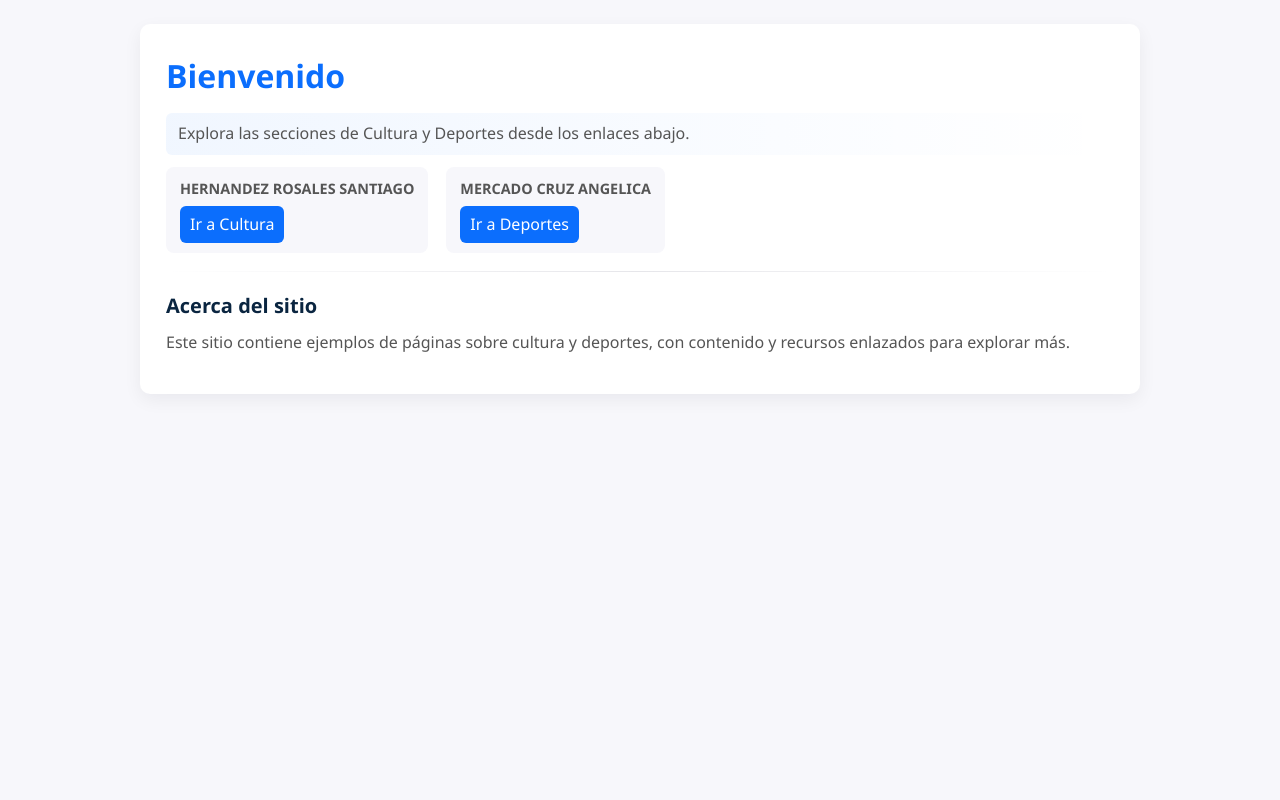
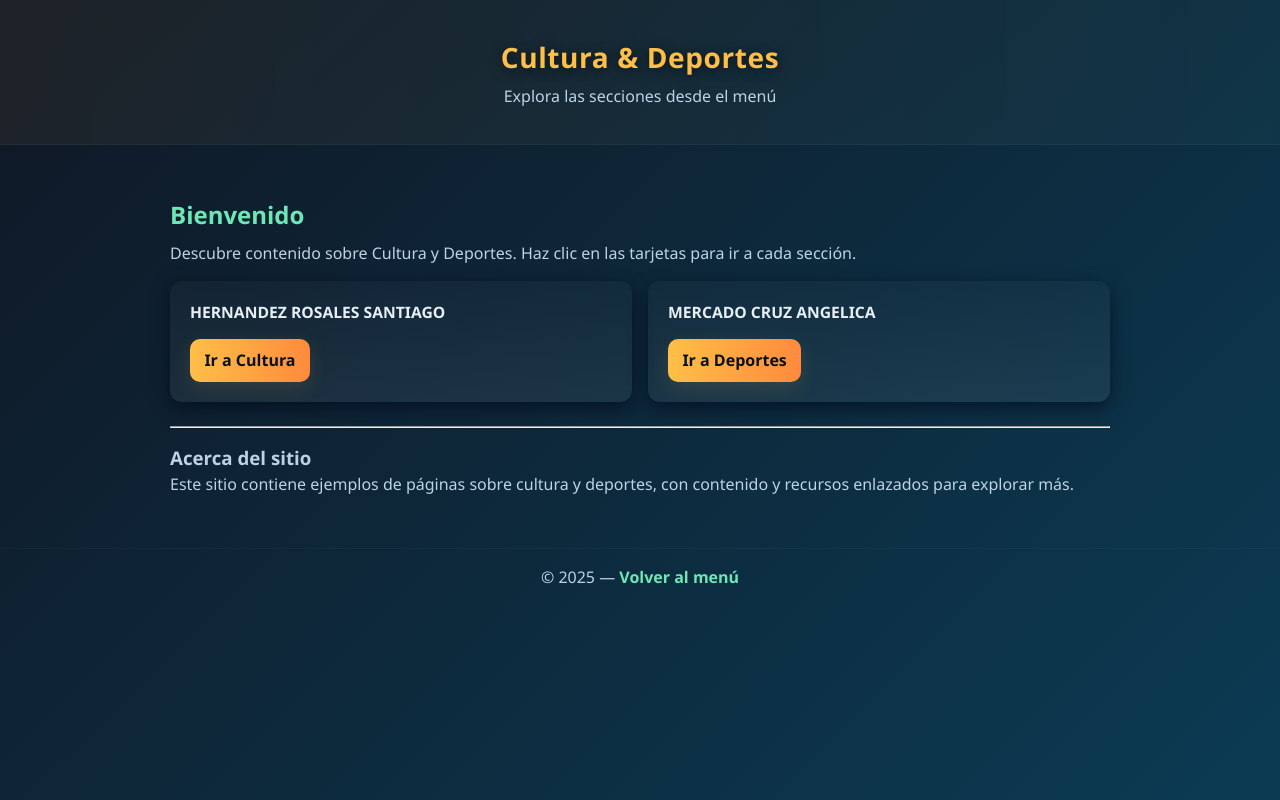
Before and after one commit to Santiago-0989/EXAMEN_GITHUB_ROSALESMERCADO, a plain HTML site: page paginas/index.html in a window 1280 px wide. Drawn offline with Linux system fonts and the light colour scheme.

Commit message:
Rosales_Santiago_Commit8_Descripcion

```diff
--- a/estilo/style.css
+++ b/estilo/style.css
@@ -1,56 +1,118 @@
 
-/* Estilos generales para el sitio */
+/* Reset básico */
+* { box-sizing: border-box; margin: 0; padding: 0; }
+
 :root{
-	--bg: #f7f7fb;
-	--card: #ffffff;
-	--accent: #0b6efd;
-	--text: #222;
-	--muted: #555;
+  --bg1: #0f1724;
+  --bg2: #0b3b53;
+  --card: rgba(255,255,255,0.06);
+  --accent: #ffbf47;
+  --accent-2: #6ee7b7;
+  --text: #e6eef6;
+  --muted: #bcd3e6;
+  --radius: 12px;
 }
 
-*{box-sizing:border-box;margin:0;padding:0}
-html,body{height:100%}
 body{
-	font-family: 'Segoe UI', Roboto, Arial, sans-serif;
-	background:var(--bg);
-	color:var(--text);
-	line-height:1.6;
-	-webkit-font-smoothing:antialiased;
-	padding:24px 16px;
+  font-family: "Segoe UI", Roboto, "Helvetica Neue", Arial, sans-serif;
+  background: linear-gradient(135deg,var(--bg1),var(--bg2));
+  color: var(--text);
+  min-height: 100vh;
+  -webkit-font-smoothing:antialiased;
+  line-height: 1.5;
 }
 
-main{max-width:1000px;margin:0 auto;background:var(--card);padding:26px;border-radius:10px;box-shadow:0 6px 18px rgba(16,24,40,0.06)}
-
-h1{font-size:2rem;margin-bottom:12px;color:var(--accent)}
-h2{font-size:1.25rem;margin-top:18px;margin-bottom:8px;color:#0a2540}
-h3{font-size:1.05rem;margin-top:14px;margin-bottom:8px;color:#123}
-
-p{margin-bottom:12px;color:var(--muted)}
-
-figure{margin:16px 0}
-figcaption{font-size:0.9rem;color:var(--muted);margin-top:6px}
-
-img{display:block;max-width:100%;height:auto;border-radius:6px}
-
-ol{margin:8px 0 16px 20px;color:var(--muted)}
-ol li{margin:6px 0}
-
-a{color:var(--accent);text-decoration:none}
-a:hover{text-decoration:underline}
-
-nav ul{list-style:none;display:flex;gap:18px;align-items:center}
-nav ul li{background:var(--bg);padding:10px 14px;border-radius:8px}
-nav ul li p{font-weight:600;font-size:0.9rem;margin-bottom:6px}
-nav ul li a{display:inline-block;background:var(--accent);color:#fff;padding:6px 10px;border-radius:6px}
-
-/* Responsive */
-@media (max-width:640px){
-	body{padding:12px}
-	main{padding:18px}
-	nav ul{flex-direction:column;gap:10px}
+/* Header */
+.site-header{
+  text-align: center;
+  padding: 2.25rem 1rem;
+  background: linear-gradient(90deg, rgba(255,191,71,0.06), rgba(110,231,183,0.03));
+  border-bottom: 1px solid rgba(255,255,255,0.04);
+}
+.logo{
+  font-size: 1.75rem;
+  letter-spacing: 0.6px;
+  color: var(--accent);
+  text-shadow: 0 2px 12px rgba(0,0,0,0.6);
+}
+.lead{
+  color: var(--muted);
+  margin-top: 0.35rem;
 }
 
-/* Pequeños ajustes visuales para listas y secciones */
-hr{border:0;height:1px;background:linear-gradient(90deg,transparent,#e6e6ea,transparent);margin:18px 0}
+/* Layout */
+.container{
+  max-width: 980px;
+  margin: 2rem auto;
+  padding: 1.25rem;
+}
 
-.highlight{background:linear-gradient(90deg, rgba(11,110,253,0.06), transparent);padding:8px 12px;border-radius:6px}
+/* Intro */
+.intro h2 { color: var(--accent-2); margin-bottom: 0.5rem; }
+.highlight { color: var(--muted); margin-bottom: 1rem; }
+
+/* Menu cards */
+.menu-grid{
+  display: grid;
+  grid-template-columns: repeat(auto-fit,minmax(240px,1fr));
+  gap: 1rem;
+  margin: 1rem 0 1.5rem;
+  list-style: none;
+}
+.card{
+  background: linear-gradient(180deg, rgba(255,255,255,0.02), var(--card));
+  border-radius: var(--radius);
+  padding: 1.25rem;
+  box-shadow: 0 6px 18px rgba(2,6,23,0.6);
+  transition: transform .22s ease, box-shadow .22s ease;
+  display:flex;
+  flex-direction:column;
+  align-items:flex-start;
+}
+.card:hover{ transform: translateY(-6px); box-shadow: 0 18px 36px rgba(2,6,23,0.6); }
+
+.author{
+  font-weight:700;
+  color: var(--text);
+  margin-bottom: 0.9rem;
+  font-size: 0.98rem;
+}
+
+/* Buttons */
+.btn{
+  appearance: none;
+  background: linear-gradient(90deg,var(--accent), #ff8a3d);
+  color: #08101a;
+  padding: 0.6rem 0.9rem;
+  border-radius: 10px;
+  text-decoration: none;
+  font-weight: 700;
+  box-shadow: 0 6px 20px rgba(255,191,71,0.12);
+  transition: transform .15s ease, box-shadow .15s ease, opacity .15s ease;
+}
+.btn:hover{ transform: translateY(-3px); box-shadow: 0 14px 32px rgba(255,191,71,0.16); }
+
+/* About */
+.about { color: var(--muted); margin-top: 1rem; }
+
+/* Footer */
+.site-footer{
+  text-align:center;
+  padding: 1rem;
+  color: var(--muted);
+  border-top: 1px solid rgba(255,255,255,0.03);
+  margin-top: 2rem;
+}
+.back-link{
+  color: var(--accent-2);
+  text-decoration: none;
+  font-weight:700;
+}
+.back-link:hover{ text-decoration: underline; }
+
+/* Responsive tweaks */
+@media (max-width:560px){
+  .logo{ font-size:1.3rem; }
+  .container{ padding: 0.75rem; }
+  .card{ padding: 0.9rem; }
+}
--- a/paginas/index.html
+++ b/paginas/index.html
@@ -6,29 +6,41 @@
     <meta name="viewport" content="width=device-width, initial-scale=1">
     <title>Inicio - Cultura y Deportes</title>
     <link rel="stylesheet" href="../estilo/style.css">
-
 </head>
 <body>
-    <main>
-        <h1>Bienvenido</h1>
-        <p class="highlight">Explora las secciones de Cultura y Deportes desde los enlaces abajo.</p>
+    <header class="site-header">
+        <h1 class="logo">Cultura & Deportes</h1>
+        <p class="lead">Explora las secciones desde el menú</p>
+    </header>
 
-        <nav>
-            <ul>
-                <li>
-                    <p>HERNANDEZ ROSALES SANTIAGO</p>
-                    <a href="cutua1.html">Ir a Cultura</a>
-                </li>
-                <li>
-                    <p>MERCADO CRUZ ANGELICA</p>
-                    <a href="deporte1.html">Ir a Deportes</a>
-                </li>
-            </ul>
+    <main class="container">
+        <section class="intro">
+            <h2>Bienvenido</h2>
+            <p class="highlight">Descubre contenido sobre Cultura y Deportes. Haz clic en las tarjetas para ir a cada sección.</p>
+        </section>
+
+        <nav class="menu-grid" aria-label="Menú principal">
+            <article class="card">
+                <p class="author">HERNANDEZ ROSALES SANTIAGO</p>
+                <a class="btn" href="cutua1.html">Ir a Cultura</a>
+            </article>
+
+            <article class="card">
+                <p class="author">MERCADO CRUZ ANGELICA</p>
+                <a class="btn" href="deporte1.html">Ir a Deportes</a>
+            </article>
         </nav>
 
         <hr>
-        <h2>Acerca del sitio</h2>
-        <p>Este sitio contiene ejemplos de páginas sobre cultura y deportes, con contenido y recursos enlazados para explorar más.</p>
+
+        <section class="about">
+            <h3>Acerca del sitio</h3>
+            <p>Este sitio contiene ejemplos de páginas sobre cultura y deportes, con contenido y recursos enlazados para explorar más.</p>
+        </section>
     </main>
+
+    <footer class="site-footer">
+        <p>© 2025 — <a class="back-link" href="index.html">Volver al menú</a></p>
+    </footer>
 </body>
 </html>
```
Also changed, not shown: paginas/cutua1.html (+1 -0 lines), paginas/deporte1.html (+1 -0 lines).
